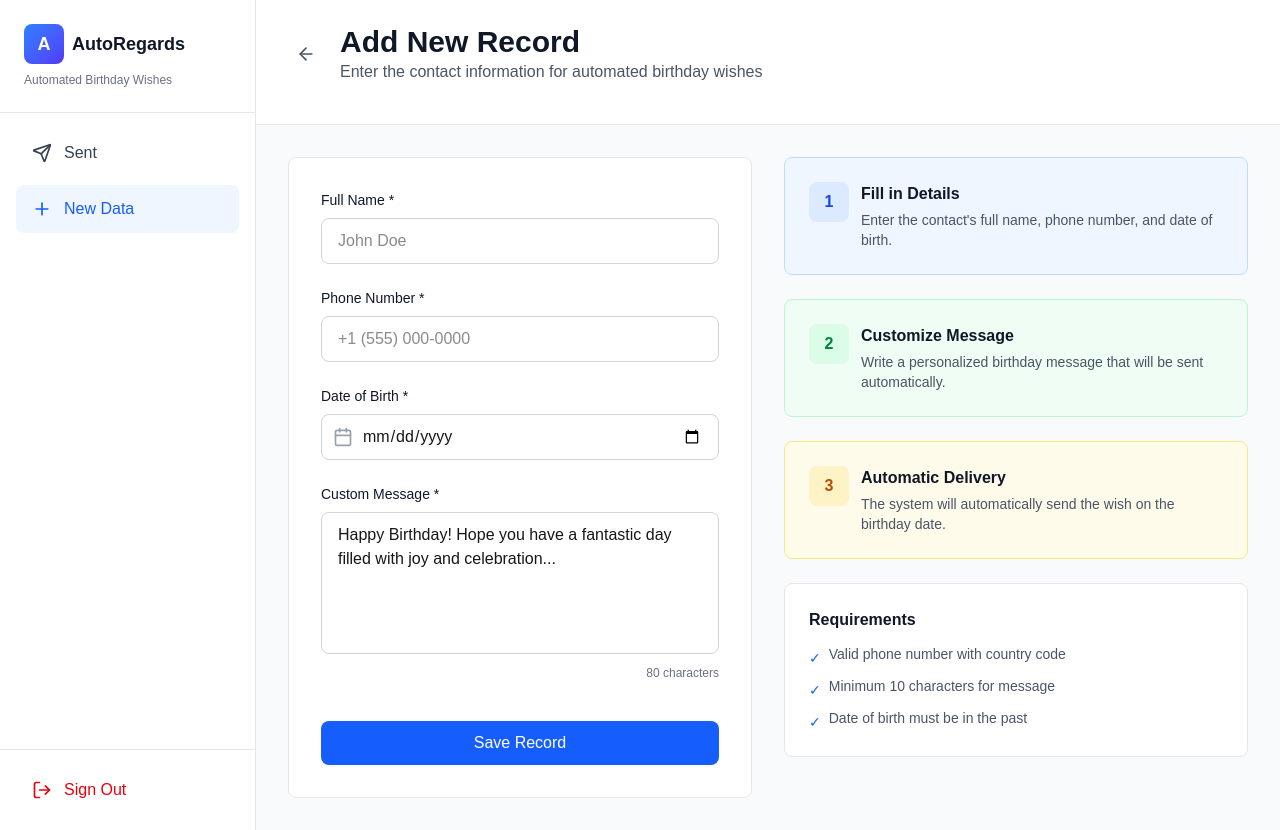
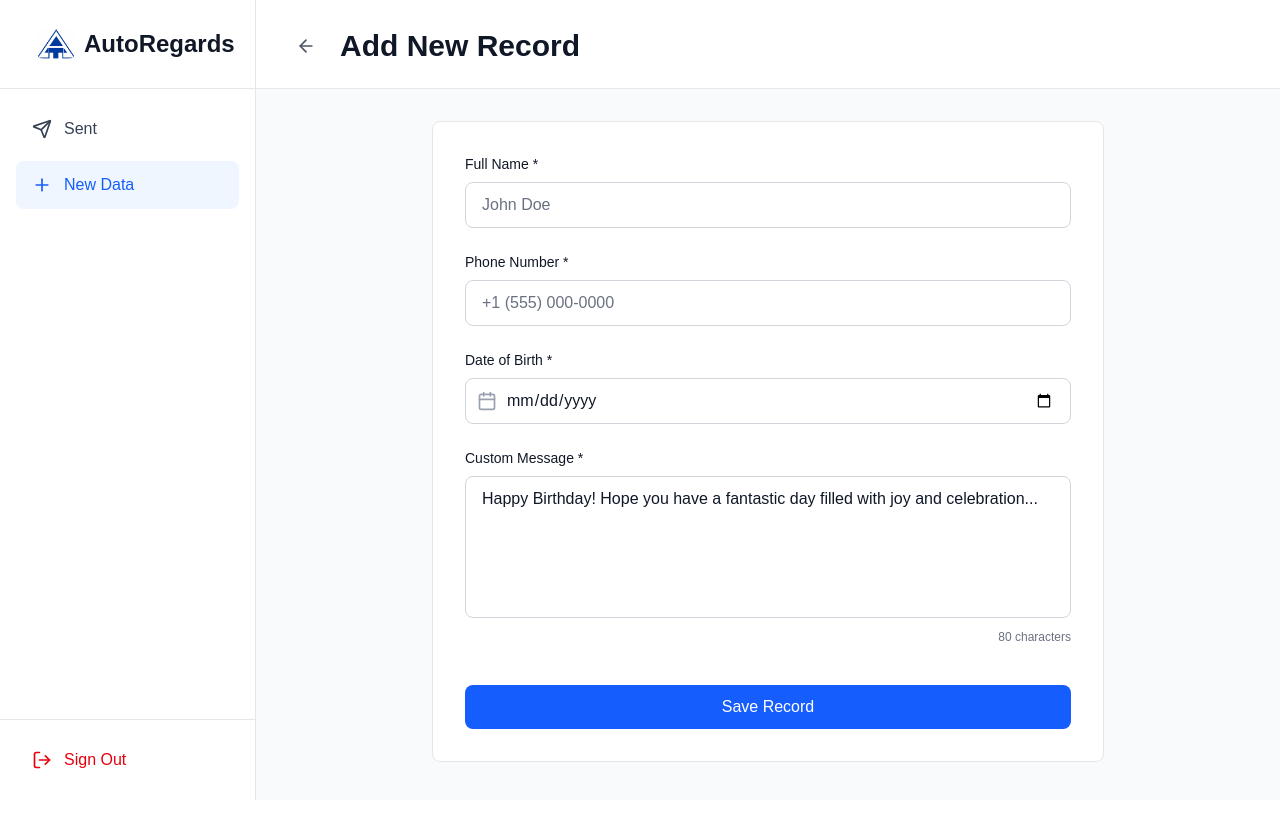
Before and after one commit to Smart-AIT/automation, a Next.js app: page /dashboard/new in a window 1280 px wide. After the commit the page ends 800 px from the top, so only its background shows below. Built offline with nearby package versions, Linux system fonts and the light colour scheme.

Commit message:
final UI done

```diff
--- a/src/app/dashboard/new/page.tsx
+++ b/src/app/dashboard/new/page.tsx
@@ -41,27 +41,22 @@ export default function NewDataPage() {
       {/* Header */}
       <div className="bg-white border-b border-gray-200">
         <div className="px-8 py-6">
-          <div className="flex items-center gap-4 mb-4">
+          <div className="flex items-center gap-4 mt-1">
             <Link
               href="/dashboard"
               className="p-2 text-gray-600 hover:bg-gray-100 rounded-lg transition"
             >
               <ArrowLeft className="w-5 h-5" />
             </Link>
-            <div>
-              <h1 className="text-3xl font-bold text-gray-900">Add New Record</h1>
-              <p className="text-gray-600">
-                Enter the contact information for automated birthday wishes
-              </p>
-            </div>
+            <h1 className="text-3xl font-bold text-gray-900">Add New Record</h1>
           </div>
         </div>
       </div>
 
       {/* Main Content */}
       <div className="px-8 py-8">
-        <div className="grid grid-cols-1 lg:grid-cols-2 gap-8">
-          {/* Form */}
+        <div className="max-w-2xl mx-auto">
+          {/* Form Card */}
           <div className="bg-white rounded-lg border border-gray-200 p-8">
             {successMessage && (
               <div className="mb-6 p-4 bg-green-50 border border-green-200 rounded-lg">
@@ -77,77 +72,6 @@ export default function NewDataPage() {
 
             <NewEntryForm onSubmit={handleSubmit} isLoading={isLoading} />
           </div>
-
-          {/* Info Section */}
-          <div className="space-y-6">
-            {/* Card 1 */}
-            <div className="bg-blue-50 border border-blue-200 rounded-lg p-6">
-              <div className="flex gap-3">
-                <div className="w-10 h-10 rounded-lg bg-blue-100 flex items-center justify-center flex-shrink-0">
-                  <span className="text-blue-700 font-bold">1</span>
-                </div>
-                <div>
-                  <h3 className="font-semibold text-gray-900 mb-1">Fill in Details</h3>
-                  <p className="text-sm text-gray-600">
-                    Enter the contact's full name, phone number, and date of birth.
-                  </p>
-                </div>
-              </div>
-            </div>
-
-            {/* Card 2 */}
-            <div className="bg-green-50 border border-green-200 rounded-lg p-6">
-              <div className="flex gap-3">
-                <div className="w-10 h-10 rounded-lg bg-green-100 flex items-center justify-center flex-shrink-0">
-                  <span className="text-green-700 font-bold">2</span>
-                </div>
-                <div>
-                  <h3 className="font-semibold text-gray-900 mb-1">
-                    Customize Message
-                  </h3>
-                  <p className="text-sm text-gray-600">
-                    Write a personalized birthday message that will be sent automatically.
-                  </p>
-                </div>
-              </div>
-            </div>
-
-            {/* Card 3 */}
-            <div className="bg-amber-50 border border-amber-200 rounded-lg p-6">
-              <div className="flex gap-3">
-                <div className="w-10 h-10 rounded-lg bg-amber-100 flex items-center justify-center flex-shrink-0">
-                  <span className="text-amber-700 font-bold">3</span>
-                </div>
-                <div>
-                  <h3 className="font-semibold text-gray-900 mb-1">
-                    Automatic Delivery
-                  </h3>
-                  <p className="text-sm text-gray-600">
-                    The system will automatically send the wish on the birthday date.
-                  </p>
-                </div>
-              </div>
-            </div>
-
-            {/* Info Box */}
-            <div className="bg-white border border-gray-200 rounded-lg p-6">
-              <h3 className="font-semibold text-gray-900 mb-3">Requirements</h3>
-              <ul className="space-y-2 text-sm text-gray-600">
-                <li className="flex items-start gap-2">
-                  <span className="text-blue-600 mt-1">✓</span>
-                  <span>Valid phone number with country code</span>
-                </li>
-                <li className="flex items-start gap-2">
-                  <span className="text-blue-600 mt-1">✓</span>
-                  <span>Minimum 10 characters for message</span>
-                </li>
-                <li className="flex items-start gap-2">
-                  <span className="text-blue-600 mt-1">✓</span>
-                  <span>Date of birth must be in the past</span>
-                </li>
-              </ul>
-            </div>
-          </div>
         </div>
       </div>
     </div>
--- a/src/app/dashboard/page.tsx
+++ b/src/app/dashboard/page.tsx
@@ -3,7 +3,6 @@
 import { useEffect, useState, useCallback } from 'react';
 import {
   DashboardHeader,
-  SearchBar,
   StatisticsCards,
   DeliveryTable,
   Pagination,
@@ -85,24 +84,17 @@ export default function DashboardPage() {
     <div className="min-h-screen bg-gray-50">
       {/* Header */}
       <div className="bg-white border-b border-gray-200">
-        <div className="px-8 py-6">
+        <div className="px-8 py-5.5">
           <DashboardHeader
-            title="Sent Dashboard"
-            subtitle="Overview of your successful birthday campaigns"
+            title="Dashboard"
+            // subtitle="Overview of your successful birthday campaigns"
+            onSearch={handleSearch}
           />
         </div>
       </div>
 
       {/* Main Content */}
       <div className="px-8 py-8">
-        {/* Search Bar */}
-        <div className="mb-8 max-w-md">
-          <SearchBar
-            placeholder="Search contacts..."
-            onSearch={handleSearch}
-          />
-        </div>
-
         {/* Statistics Cards */}
         <StatisticsCards statistics={dashboardData.statistics} />
 
--- a/src/components/dashboard/DashboardHeader.tsx
+++ b/src/components/dashboard/DashboardHeader.tsx
@@ -1,23 +1,47 @@
 'use client';
 
-import { Bell } from 'lucide-react';
+import { Bell, Search } from 'lucide-react';
+import { useCallback } from 'react';
 
 interface DashboardHeaderProps {
   title: string;
   subtitle?: string;
+  onSearch?: (query: string) => void;
 }
 
-export function DashboardHeader({ title, subtitle }: DashboardHeaderProps) {
+export function DashboardHeader({ title, subtitle, onSearch }: DashboardHeaderProps) {
+  const handleChange = useCallback(
+    (e: React.ChangeEvent<HTMLInputElement>) => {
+      if (onSearch) {
+        onSearch(e.target.value);
+      }
+    },
+    [onSearch]
+  );
+
   return (
-    <div className="flex items-center justify-between mb-8">
+    <div className="flex items-center justify-between">
       <div>
         <h1 className="text-3xl font-bold text-gray-900 mb-1">{title}</h1>
         {subtitle && <p className="text-gray-600">{subtitle}</p>}
       </div>
-      <button className="p-2.5 text-gray-600 hover:bg-gray-100 rounded-lg transition relative">
-        <Bell className="w-6 h-6" />
-        <span className="absolute top-1 right-1 w-2 h-2 bg-red-500 rounded-full"></span>
-      </button>
+      <div className="flex items-center gap-4">
+        {onSearch && (
+          <div className="relative w-64">
+            <Search className="absolute left-3 top-1/2 -translate-y-1/2 w-4 h-4 text-gray-400" />
+            <input
+              type="text"
+              placeholder="Search contacts..."
+              onChange={handleChange}
+              className="w-full pl-10 pr-4 py-2 border border-gray-300 rounded-lg text-sm text-gray-900 placeholder-gray-500 focus:outline-none focus:ring-2 focus:ring-blue-500 focus:border-transparent transition"
+            />
+          </div>
+        )}
+        <button className="p-2.5 text-gray-600 hover:bg-gray-100 rounded-lg transition relative">
+          <Bell className="w-6 h-6" />
+          <span className="absolute top-1 right-1 w-2 h-2 bg-red-500 rounded-full"></span>
+        </button>
+      </div>
     </div>
   );
 }
--- a/src/components/dashboard/NewEntryForm.tsx
+++ b/src/components/dashboard/NewEntryForm.tsx
@@ -89,7 +89,7 @@ export function NewEntryForm({ onSubmit, isLoading = false }: NewEntryFormProps)
           value={formData.fullName}
           onChange={handleChange}
           placeholder="John Doe"
-          className={`w-full px-4 py-2.5 border rounded-lg focus:outline-none focus:ring-2 focus:ring-blue-500 transition ${
+          className={`w-full px-4 py-2.5 border rounded-lg text-gray-900 placeholder-gray-500 focus:outline-none focus:ring-2 focus:ring-blue-500 transition ${
             errors.fullName ? 'border-red-500' : 'border-gray-300'
           }`}
         />
@@ -109,7 +109,7 @@ export function NewEntryForm({ onSubmit, isLoading = false }: NewEntryFormProps)
           value={formData.phoneNumber}
           onChange={handleChange}
           placeholder="+1 (555) 000-0000"
-          className={`w-full px-4 py-2.5 border rounded-lg focus:outline-none focus:ring-2 focus:ring-blue-500 transition ${
+          className={`w-full px-4 py-2.5 border rounded-lg text-gray-900 placeholder-gray-500 focus:outline-none focus:ring-2 focus:ring-blue-500 transition ${
             errors.phoneNumber ? 'border-red-500' : 'border-gray-300'
           }`}
         />
@@ -130,7 +130,7 @@ export function NewEntryForm({ onSubmit, isLoading = false }: NewEntryFormProps)
             name="dateOfBirth"
             value={formData.dateOfBirth}
             onChange={handleChange}
-            className={`w-full pl-10 pr-4 py-2.5 border rounded-lg focus:outline-none focus:ring-2 focus:ring-blue-500 transition ${
+            className={`w-full pl-10 pr-4 py-2.5 border rounded-lg text-gray-900 focus:outline-none focus:ring-2 focus:ring-blue-500 transition ${
               errors.dateOfBirth ? 'border-red-500' : 'border-gray-300'
             }`}
           />
@@ -151,7 +151,7 @@ export function NewEntryForm({ onSubmit, isLoading = false }: NewEntryFormProps)
           onChange={handleChange}
           placeholder="Enter your custom birthday message..."
           rows={5}
-          className={`w-full px-4 py-2.5 border rounded-lg focus:outline-none focus:ring-2 focus:ring-blue-500 transition resize-none ${
+          className={`w-full px-4 py-2.5 border rounded-lg text-gray-900 placeholder-gray-500 focus:outline-none focus:ring-2 focus:ring-blue-500 transition resize-none ${
             errors.customMessage ? 'border-red-500' : 'border-gray-300'
           }`}
         />
--- a/src/components/dashboard/Sidebar.tsx
+++ b/src/components/dashboard/Sidebar.tsx
@@ -1,5 +1,6 @@
 'use client';
 
+import Image from 'next/image';
 import Link from 'next/link';
 import { Send, Plus, LogOut } from 'lucide-react';
 import { usePathname } from 'next/navigation';
@@ -25,14 +26,15 @@ export function Sidebar() {
   return (
     <aside className="w-64 bg-white border-r border-gray-200 min-h-screen flex flex-col">
       {/* Header */}
-      <div className="p-6 border-b border-gray-200">
-        <div className="flex items-center gap-2 mb-2">
-          <div className="w-10 h-10 bg-gradient-to-br from-blue-500 to-indigo-600 rounded-lg flex items-center justify-center">
-            <span className="text-white font-bold text-lg">A</span>
-          </div>
-          <h1 className="font-bold text-lg text-gray-900">AutoRegards</h1>
-        </div>
-        <p className="text-xs text-gray-500">Automated Birthday Wishes</p>
+      <div className="px-9 py-7 border-b border-gray-200 flex items-center gap-2">
+        <Image
+          src="/ait 2.png"
+          alt="AIT Logo"
+          width={40}
+          height={40}
+          className="rounded-lg"
+        />
+        <h1 className="font-bold text-2xl text-gray-900">AutoRegards</h1>
       </div>
 
       {/* Navigation */}
```
Also changed, not shown: src/components/dashboard/DeliveryTable.tsx (+15 -12 lines).
